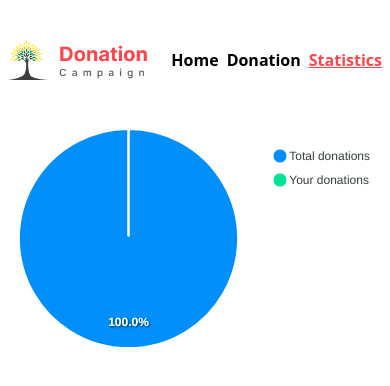
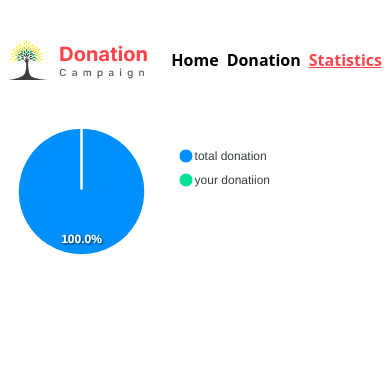
Before and after one commit to joy-mahmud/donation-campaign, a React (Vite) app: page /statistics in a window 390 px wide. Shown: the top 386 px of the page. Built offline with nearby package versions, Linux system fonts and the light colour scheme.

Commit message:
removed the horizontal scrollbar from the statistic page and made responsive

```diff
--- a/src/components/statistics/Statistics.jsx
+++ b/src/components/statistics/Statistics.jsx
@@ -43,10 +43,10 @@ const Statistics = () => {
 
             <Chart
                 type='pie'
-                width={pieWidth}
-                height={piewheight}
+                width={pieWidth-100}
+                height={piewheight-100}
                 series={[totalDoantionPercentage, myDonationPercentage]}
-                options={{ labels: ['Total donations', 'Your donations'] }}
+                 options={{ labels: ['total donation', 'your donatiion'] }}
             ></Chart>
         </div>
     );
```
Also changed, not shown: public/data.json (+4 -4 lines), 1 other file (tests, documents, lock files or other folders).
